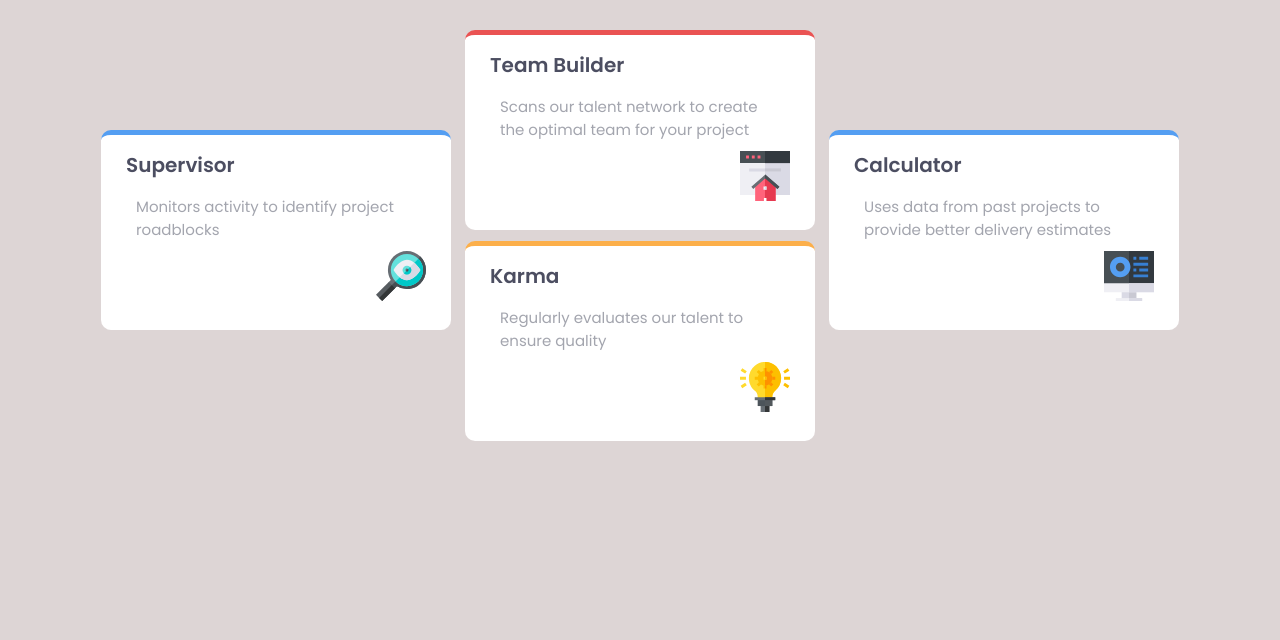
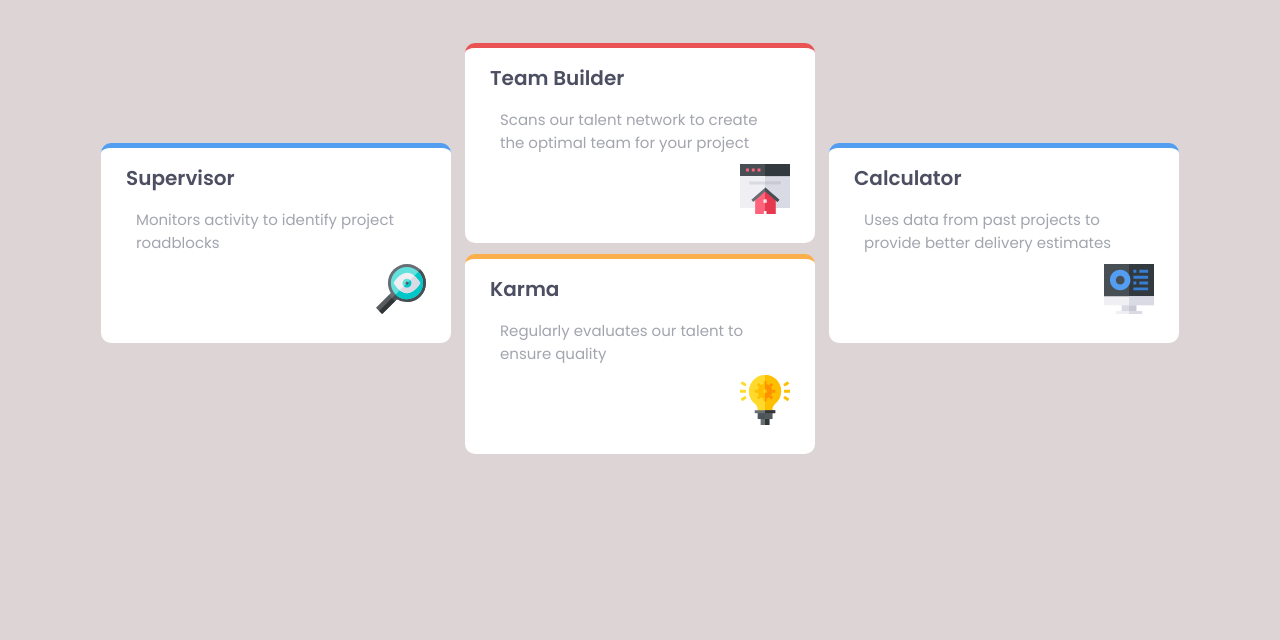
Before and after one commit to klopeq/Four-card-feature-section, a plain HTML site: page index.html in a window 1280 px wide. Shown: the part 180-820 px from the top of the page. Drawn offline with Linux system fonts and the light colour scheme.

Commit message:
display flex

```diff
--- a/index.html
+++ b/index.html
@@ -10,6 +10,7 @@
     <title>Four card feature section</title>
 </head>
 <body>
+    <div class="box">
     <header>
         <h1>Reliable, efficient delivery</h1>
         <h2>Powered by Technology</h2>
@@ -49,5 +50,6 @@
 
         </div>
     </div>
+</div>
 </body>
 </html>
--- a/style.css
+++ b/style.css
@@ -23,6 +23,9 @@ body {
     font-size: 15px;
     background-color: var(--very-light-gray);
     overflow: hidden;
+    display: flex;
+    align-items: center;
+    justify-content: center;
 }
 
 header {
```
